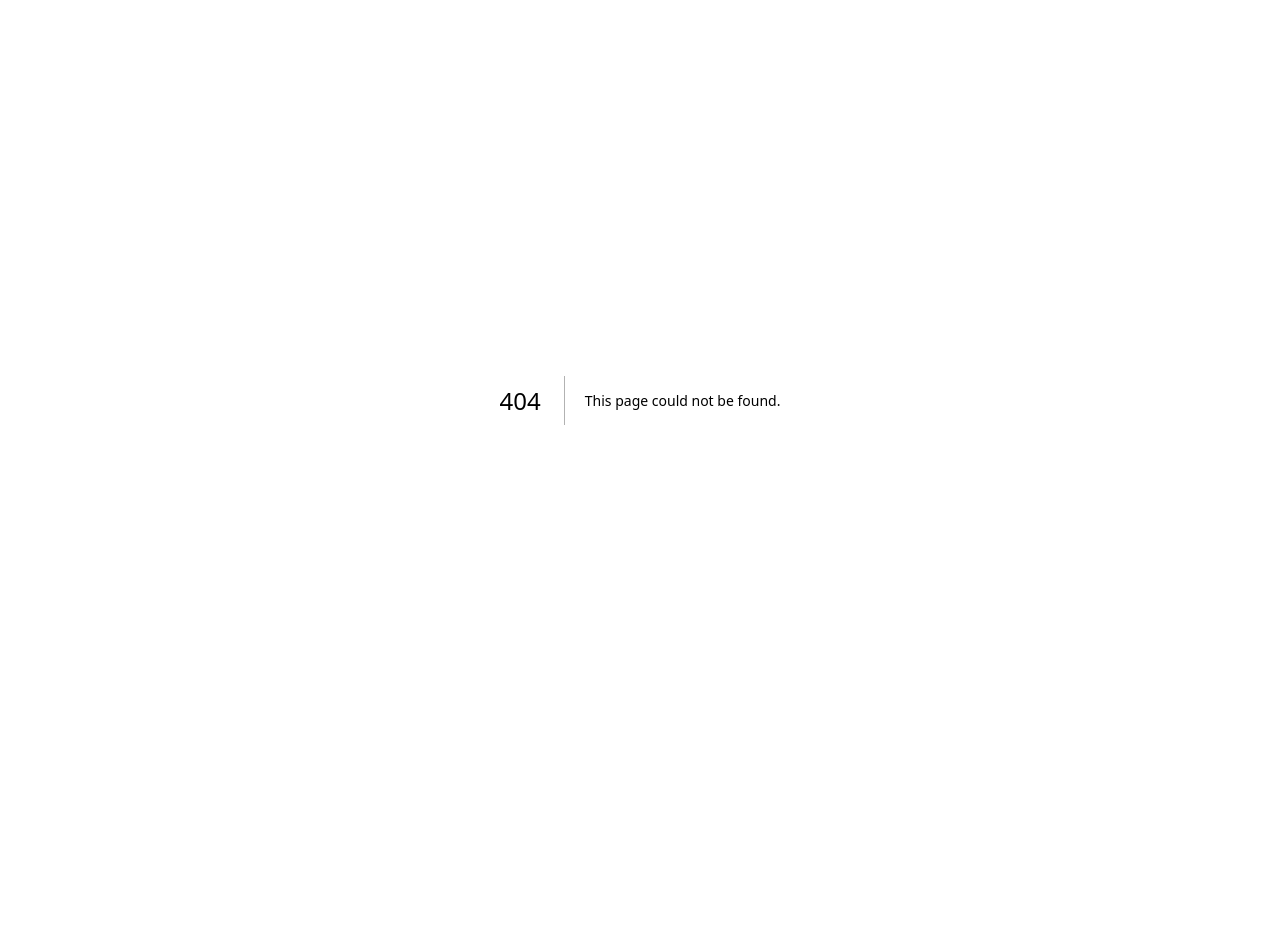
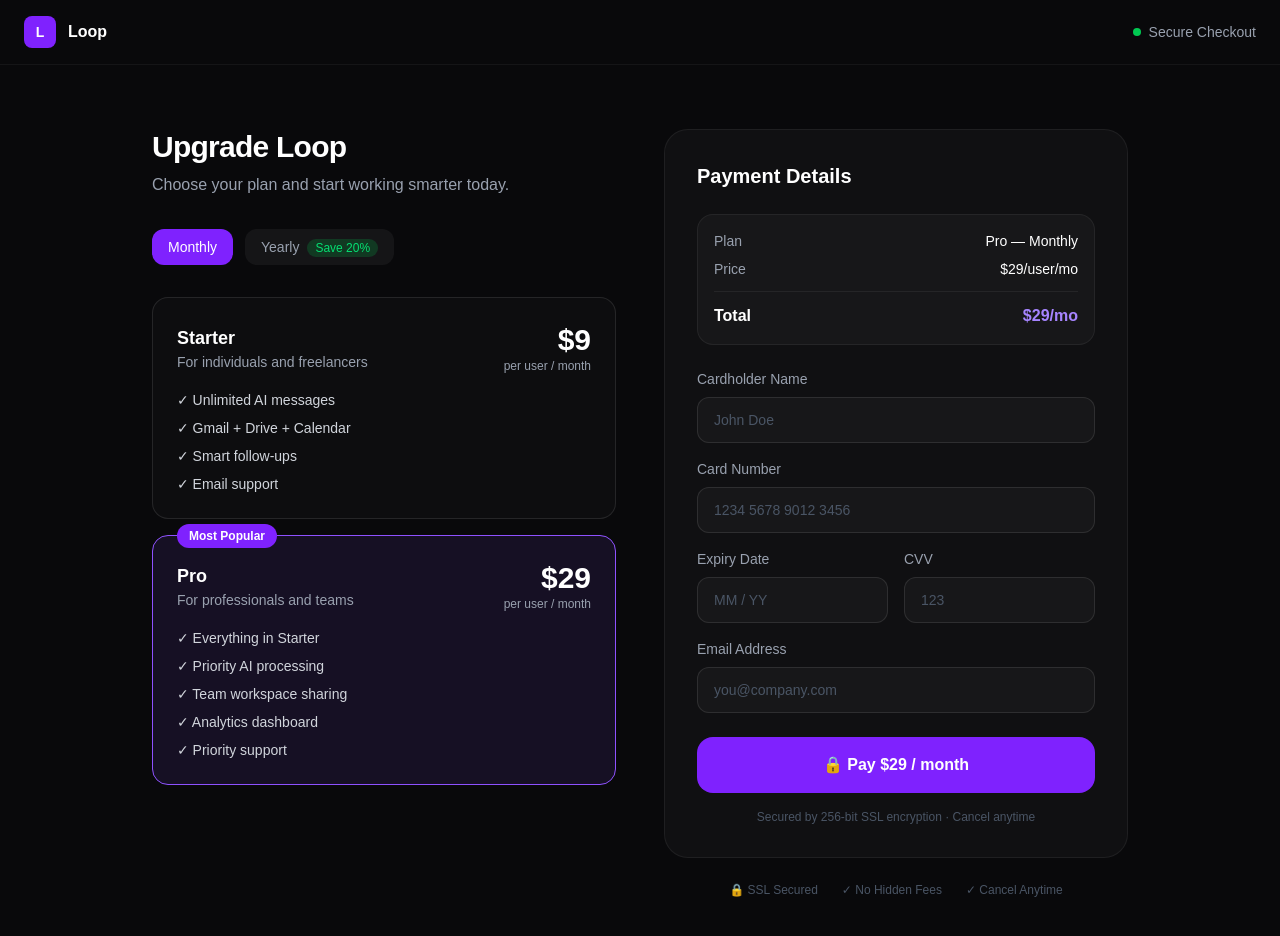
Before and after one commit to aminfxjamal-netizen/loopv1, a Next.js app: page /pricing/billing in a window 1280 px wide. Before the commit this address had no page. Shown: the top 936 px of the page. Before the commit the page ends 800 px from the top, so only its background shows below. Built offline with nearby package versions, Linux system fonts and the light colour scheme.

Commit message:
add billing page

```diff
--- /dev/null
+++ b/app/pricing/billing/page.tsx
@@ -0,0 +1,209 @@
+'use client';
+
+import { useState } from 'react';
+
+export default function Billing() {
+  const [selected, setSelected] = useState<'starter' | 'pro'>('pro');
+  const [billing, setBilling] = useState<'monthly' | 'yearly'>('monthly');
+
+  const plans = {
+    starter: {
+      monthly: 9,
+      yearly: 7,
+    },
+    pro: {
+      monthly: 29,
+      yearly: 23,
+    },
+  };
+
+  return (
+    <main className="min-h-screen bg-[#09090B] text-white">
+
+      {/* Top Bar */}
+      <div className="border-b border-white/5 px-6 py-4 flex items-center justify-between">
+        <div className="flex items-center gap-3">
+          <div className="w-8 h-8 bg-violet-600 rounded-lg flex items-center justify-center text-sm font-bold">L</div>
+          <span className="font-bold">Loop</span>
+        </div>
+        <div className="flex items-center gap-2 text-sm text-gray-400">
+          <span className="w-2 h-2 rounded-full bg-green-500"></span>
+          Secure Checkout
+        </div>
+      </div>
+
+      <div className="max-w-5xl mx-auto px-6 py-16 grid md:grid-cols-2 gap-12">
+
+        {/* Left — Plan Selection */}
+        <div>
+          <h1 className="text-3xl font-black tracking-tight mb-2">Upgrade Loop</h1>
+          <p className="text-gray-400 mb-8">Choose your plan and start working smarter today.</p>
+
+          {/* Billing Toggle */}
+          <div className="flex items-center gap-3 mb-8">
+            <button
+              onClick={() => setBilling('monthly')}
+              className={`px-4 py-2 rounded-xl text-sm font-medium transition ${billing === 'monthly' ? 'bg-violet-600 text-white' : 'bg-white/5 text-gray-400'}`}
+            >
+              Monthly
+            </button>
+            <button
+              onClick={() => setBilling('yearly')}
+              className={`px-4 py-2 rounded-xl text-sm font-medium transition ${billing === 'yearly' ? 'bg-violet-600 text-white' : 'bg-white/5 text-gray-400'}`}
+            >
+              Yearly
+              <span className="ml-2 text-xs bg-green-500/20 text-green-400 px-2 py-0.5 rounded-full">Save 20%</span>
+            </button>
+          </div>
+
+          {/* Plan Cards */}
+          <div className="flex flex-col gap-4">
+
+            {/* Starter */}
+            <div
+              onClick={() => setSelected('starter')}
+              className={`p-6 rounded-2xl border cursor-pointer transition ${selected === 'starter' ? 'border-violet-500 bg-violet-500/10' : 'border-white/10 bg-white/[0.02] hover:border-white/20'}`}
+            >
+              <div className="flex items-center justify-between">
+                <div>
+                  <h3 className="font-bold text-lg">Starter</h3>
+                  <p className="text-gray-400 text-sm">For individuals and freelancers</p>
+                </div>
+                <div className="text-right">
+                  <div className="text-3xl font-black">${plans.starter[billing]}</div>
+                  <div className="text-gray-400 text-xs">per user / month</div>
+                </div>
+              </div>
+              <ul className="mt-4 flex flex-col gap-2 text-sm text-gray-300">
+                <li>✓ Unlimited AI messages</li>
+                <li>✓ Gmail + Drive + Calendar</li>
+                <li>✓ Smart follow-ups</li>
+                <li>✓ Email support</li>
+              </ul>
+            </div>
+
+            {/* Pro */}
+            <div
+              onClick={() => setSelected('pro')}
+              className={`p-6 rounded-2xl border cursor-pointer transition relative ${selected === 'pro' ? 'border-violet-500 bg-violet-500/10' : 'border-white/10 bg-white/[0.02] hover:border-white/20'}`}
+            >
+              <div className="absolute -top-3 left-6 px-3 py-1 bg-violet-600 text-white text-xs font-bold rounded-full">Most Popular</div>
+              <div className="flex items-center justify-between">
+                <div>
+                  <h3 className="font-bold text-lg">Pro</h3>
+                  <p className="text-gray-400 text-sm">For professionals and teams</p>
+                </div>
+                <div className="text-right">
+                  <div className="text-3xl font-black">${plans.pro[billing]}</div>
+                  <div className="text-gray-400 text-xs">per user / month</div>
+                </div>
+              </div>
+              <ul className="mt-4 flex flex-col gap-2 text-sm text-gray-300">
+                <li>✓ Everything in Starter</li>
+                <li>✓ Priority AI processing</li>
+                <li>✓ Team workspace sharing</li>
+                <li>✓ Analytics dashboard</li>
+                <li>✓ Priority support</li>
+              </ul>
+            </div>
+
+          </div>
+        </div>
+
+        {/* Right — Payment Form */}
+        <div>
+          <div className="bg-white/[0.03] border border-white/[0.06] rounded-3xl p-8">
+
+            <h2 className="font-bold text-xl mb-6">Payment Details</h2>
+
+            {/* Order Summary */}
+            <div className="bg-white/[0.03] border border-white/[0.06] rounded-2xl p-4 mb-6">
+              <div className="flex justify-between text-sm mb-2">
+                <span className="text-gray-400">Plan</span>
+                <span className="font-medium capitalize">{selected} — {billing}</span>
+              </div>
+              <div className="flex justify-between text-sm mb-2">
+                <span className="text-gray-400">Price</span>
+                <span className="font-medium">${plans[selected][billing]}/user/mo</span>
+              </div>
+              <div className="border-t border-white/[0.06] mt-3 pt-3 flex justify-between">
+                <span className="font-bold">Total</span>
+                <span className="font-black text-violet-400">${plans[selected][billing]}/mo</span>
+              </div>
+            </div>
+
+            {/* Card Details */}
+            <div className="flex flex-col gap-4">
+
+              <div>
+                <label className="block text-sm text-gray-400 mb-2">Cardholder Name</label>
+                <input
+                  type="text"
+                  placeholder="John Doe"
+                  className="w-full bg-white/[0.03] border border-white/10 rounded-xl px-4 py-3 text-white placeholder-gray-600 focus:outline-none focus:border-violet-500 transition text-sm"
+                />
+              </div>
+
+              <div>
+                <label className="block text-sm text-gray-400 mb-2">Card Number</label>
+                <input
+                  type="text"
+                  placeholder="1234 5678 9012 3456"
+                  maxLength={19}
+                  className="w-full bg-white/[0.03] border border-white/10 rounded-xl px-4 py-3 text-white placeholder-gray-600 focus:outline-none focus:border-violet-500 transition text-sm"
+                />
+              </div>
+
+              <div className="grid grid-cols-2 gap-4">
+                <div>
+                  <label className="block text-sm text-gray-400 mb-2">Expiry Date</label>
+                  <input
+                    type="text"
+                    placeholder="MM / YY"
+                    maxLength={7}
+                    className="w-full bg-white/[0.03] border border-white/10 rounded-xl px-4 py-3 text-white placeholder-gray-600 focus:outline-none focus:border-violet-500 transition text-sm"
+                  />
+                </div>
+                <div>
+                  <label className="block text-sm text-gray-400 mb-2">CVV</label>
+                  <input
+                    type="text"
+                    placeholder="123"
+                    maxLength={3}
+                    className="w-full bg-white/[0.03] border border-white/10 rounded-xl px-4 py-3 text-white placeholder-gray-600 focus:outline-none focus:border-violet-500 transition text-sm"
+                  />
+                </div>
+              </div>
+
+              <div>
+                <label className="block text-sm text-gray-400 mb-2">Email Address</label>
+                <input
+                  type="email"
+                  placeholder="you@company.com"
+                  className="w-full bg-white/[0.03] border border-white/10 rounded-xl px-4 py-3 text-white placeholder-gray-600 focus:outline-none focus:border-violet-500 transition text-sm"
+                />
+              </div>
+
+              <button className="w-full py-4 bg-violet-600 text-white font-bold rounded-2xl hover:bg-violet-500 transition mt-2 flex items-center justify-center gap-2">
+                🔒 Pay ${plans[selected][billing]} / month
+              </button>
+
+              <p className="text-center text-xs text-gray-600">
+                Secured by 256-bit SSL encryption · Cancel anytime
+              </p>
+
+            </div>
+          </div>
+
+          {/* Trust Badges */}
+          <div className="flex items-center justify-center gap-6 mt-6 text-xs text-gray-600">
+            <span>🔒 SSL Secured</span>
+            <span>✓ No Hidden Fees</span>
+            <span>✓ Cancel Anytime</span>
+          </div>
+
+        </div>
+      </div>
+    </main>
+  );
+}
```
